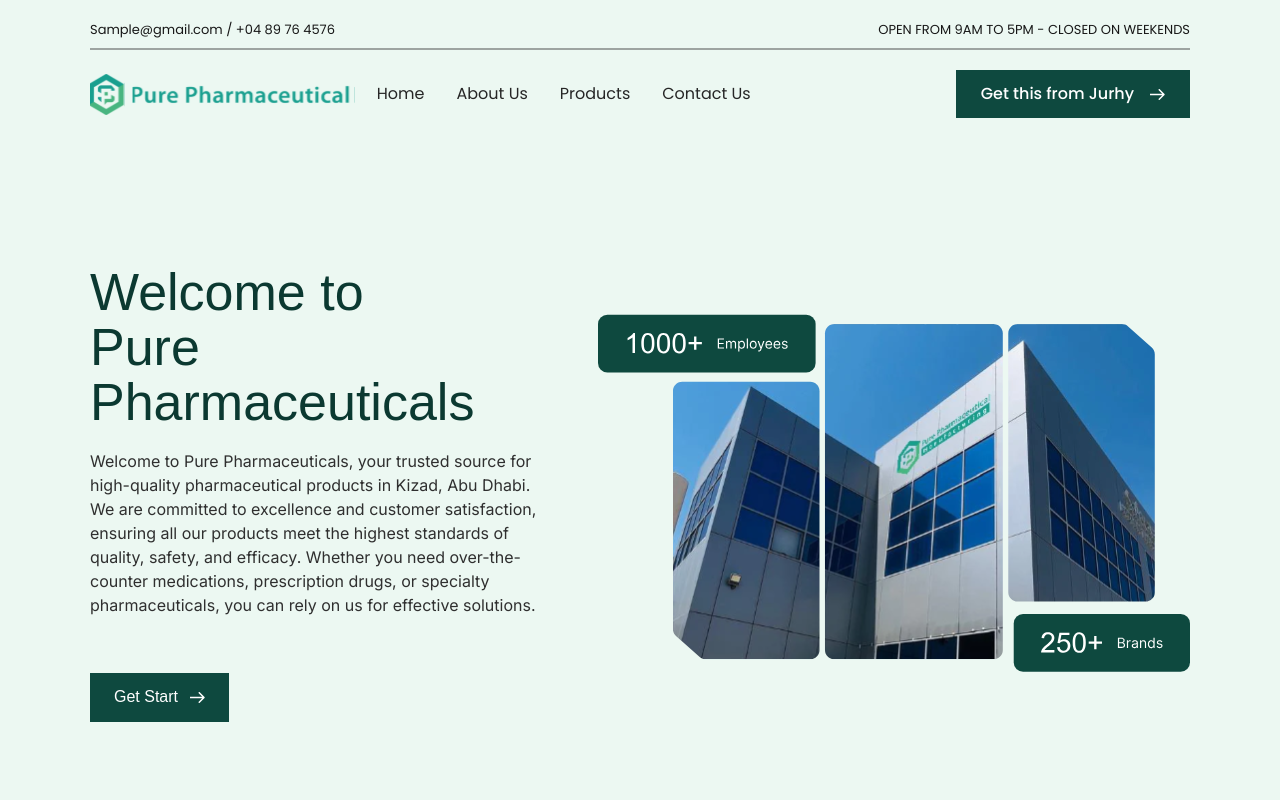
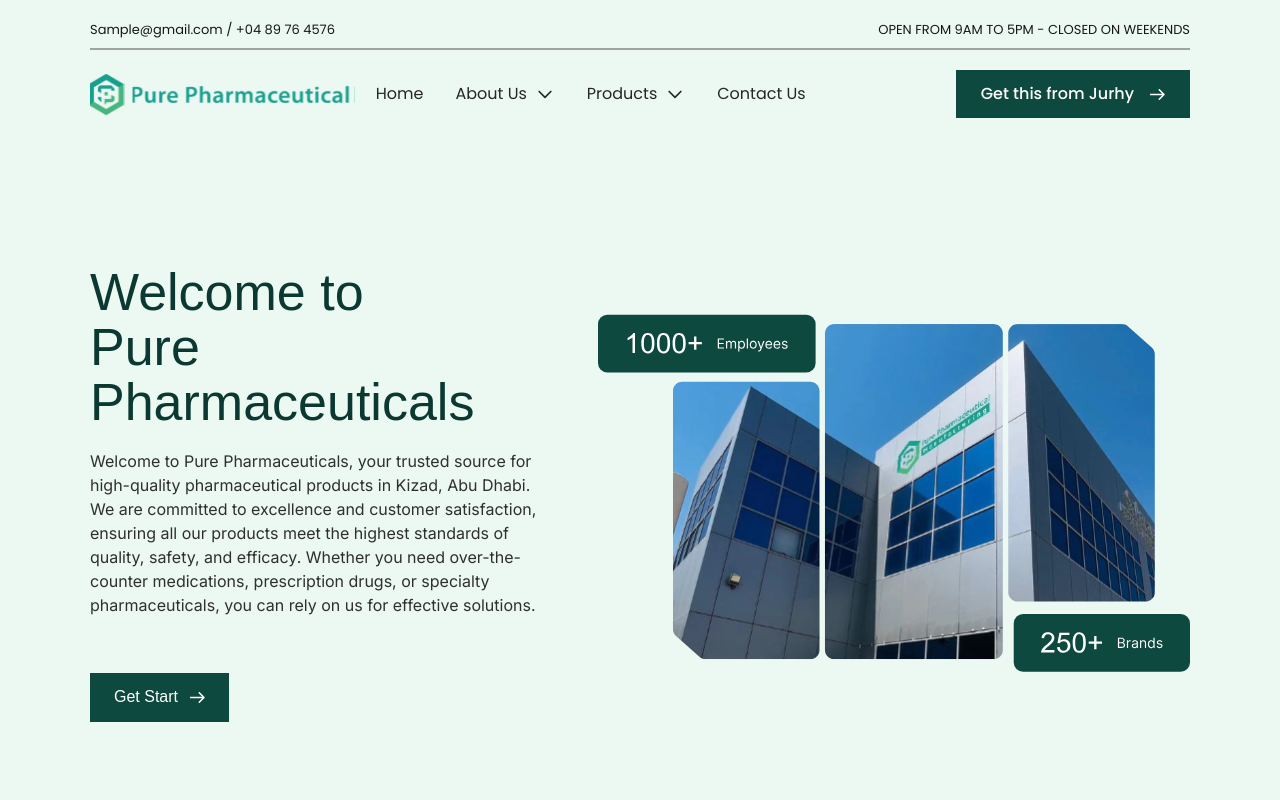
Before and after one commit to mtalha987/PurePharmaceuticals, a Next.js app: page / in a window 1280 px wide. Shown: the top 800 px of the page. Built offline with nearby package versions, Linux system fonts and the light colour scheme.

Commit message:
Navbar lg fixed

```diff
--- a/app/Components/Header.jsx
+++ b/app/Components/Header.jsx
@@ -12,8 +12,8 @@
   const pathname = usePathname();
 
   const getHeaderColor = () => {
-    if (pathname === '/') return 'bg-[#ECF8F2]';
-    return 'bg-white';
+    if (pathname === "/") return "bg-[#ECF8F2]";
+    return "bg-white";
   };
 
   const [isOpen, setIsOpen] = useState(false); // State to control mobile menu
@@ -55,7 +55,9 @@
 
   return (
     <>
-      <div className={`pt-[20px] xl:px-[90px] lg:px-[40px] px-5 ${getHeaderColor()} `}>
+      <div
+        className={`pt-[20px] xl:px-[90px] lg:px-[40px] px-5 ${getHeaderColor()} `}
+      >
         <div className="hidden 2xl:max-w-[1440px] 2xl:mx-auto lg:flex flex-wrap justify-between text-neutral-dark-gray text-[13px] font-primary ">
           <div className="leading-5 font-normal ">
             <span>Sample@gmail.com</span>
@@ -77,20 +79,46 @@
             </Link>
           </div>
           <div className="hidden lg:flex items-center">
-            <div className="xl:mr-[205px] lg:mr-[150px] sm:mr-10 mr-4 text-neutral-gray text-base font-normal font-primary leading-normal">
+            <div className="xl:mr-[150px] lg:mr-[10px] sm:mr-10 mr-4 text-neutral-gray text-base font-normal font-primary leading-normal">
               <ul className="flex gap-8">
-                <li><Link href="/">Home</Link></li>
+                <li>
+                  <Link href="/">Home</Link>
+                </li>
                 <li
                   onMouseEnter={handleAboutHover}
                   onMouseLeave={handleAboutLeave}
                   className="relative"
                 >
-                  <Link href="/about">About Us</Link>
+                  <Link href="/about" className="flex items-center">
+                    About Us{" "}
+                    <svg
+                      className="h-5 w-5 ml-2"
+                      fill="none"
+                      stroke="currentColor"
+                      viewBox="0 0 24 24"
+                      xmlns="http://www.w3.org/2000/svg"
+                    >
+                      <path
+                        strokeLinecap="round"
+                        strokeLinejoin="round"
+                        strokeWidth="2"
+                        d="M19 9l-7 7-7-7"
+                      />
+                    </svg>
+                  </Link>
                   {aboutDropdown && (
-                    <ul className={`absolute left-0  rounded shadow-lg ${getHeaderColor()}`}>
-                      <li className="px-4 py-2 hover:bg-gray-100"><Link href="/about/company">Company</Link></li>
-                      <li className="px-4 py-2 hover:bg-gray-100"><Link href="/about/news">News</Link></li>
-                      <li className="px-4 py-2 hover:bg-gray-100"><Link href="/about/event">Event</Link></li>
+                    <ul
+                      className={`absolute w-[160px] left-0 pt-6  rounded shadow-lg ${getHeaderColor()}`}
+                    >
+                      <li className="px-3 py-2 hover:bg-primary hover:text-white ">
+                        <Link href="/about/company">Company</Link>
+                      </li>
+                      <li className="px-3 py-2 hover:bg-primary hover:text-white ">
+                        <Link href="/about/news">News</Link>
+                      </li>
+                      <li className="px-3 py-2 hover:bg-primary hover:text-white ">
+                        <Link href="/about/event">Event</Link>
+                      </li>
                     </ul>
                   )}
                 </li>
@@ -99,28 +127,70 @@
                   onMouseLeave={handleContactLeave}
                   className="relative"
                 >
-                  <Link href="/product">Products</Link>
+                  <Link href="/product" className="flex items-center">
+                    Products{" "}
+                    <svg
+                      className="h-5 w-5 ml-2"
+                      fill="none"
+                      stroke="currentColor"
+                      viewBox="0 0 24 24"
+                      xmlns="http://www.w3.org/2000/svg"
+                    >
+                      <path
+                        strokeLinecap="round"
+                        strokeLinejoin="round"
+                        strokeWidth="2"
+                        d="M19 9l-7 7-7-7"
+                      />
+                    </svg>
+                  </Link>
                   {contactDropdown && (
-                    <ul className="absolute w-[180px] top-full left  rounded shadow-lg">
+                    <ul className="absolute w-[200px] left-0 pt-6   rounded shadow-lg">
                       <li
-                        className={`relative px-4 py-2 ${getHeaderColor()}`}
+                        className={`flex items-center relative px-3 py-2 ${getHeaderColor()} hover:bg-primary hover:text-white`}
                         onMouseEnter={handleAreaHover}
                         onMouseLeave={handleAreaLeave}
                       >
                         Oral Solid Dosage
+                        <svg
+                      className="h-5 w-5 ml-2"
+                      fill="none"
+                      stroke="currentColor"
+                      viewBox="0 0 24 24"
+                      xmlns="http://www.w3.org/2000/svg"
+                    >
+                      <path
+                        strokeLinecap="round"
+                        strokeLinejoin="round"
+                        strokeWidth="2"
+                        d="M19 9l-7 7-7-7"
+                      />
+                    </svg>
                         {areaDropdown && (
-                          <ul className={`absolute left-full top-0 mt-2 rounded shadow-lg ${getHeaderColor()}`}>
-                            <li className="px-4 py-1 hover:bg-gray-100">Antihypertensives</li>
-                            <li className="px-4 py-1 hover:bg-gray-100">Antihistamines</li>
-                            <li className="px-4 py-1 hover:bg-gray-100">Erectile Dysfunction</li>
-                            <li className="px-4 py-2 hover:bg-gray-100">Lipid Lowering Agents</li>
+                          <ul
+                            className={`absolute left-full -top-2 mt-2 rounded shadow-lg text-black ${getHeaderColor()}`}
+                          >
+                            <li className="px-3 py-2 hover:bg-primary hover:text-white">
+                              Antihypertensives
+                            </li>
+                            <li className="px-3 py-2 hover:bg-primary hover:text-white">
+                              Antihistamines
+                            </li>
+                            <li className="px-3 py-2 hover:bg-primary hover:text-white">
+                              Erectile Dysfunction
+                            </li>
+                            <li className="px-3 py-2 hover:bg-primary hover:text-white">
+                              Lipid Lowering Agents
+                            </li>
                           </ul>
                         )}
                       </li>
                     </ul>
                   )}
                 </li>
-                <li><Link href="/contact">Contact Us</Link></li>
+                <li>
+                  <Link href="/contact">Contact Us</Link>
+                </li>
               </ul>
             </div>
             <div className="px-[25px] py-3 bg-primary justify-center items-center gap-4 inline-flex text-white text-base font-medium font-primary">
@@ -141,23 +211,39 @@
 
         {/* Mobile Menu */}
         {isOpen && (
-          <div className={`lg:hidden flex items-center flex-col ${getHeaderColor()}`}>
+          <div
+            className={`lg:hidden flex items-center flex-col ${getHeaderColor()}`}
+          >
             <ul className="flex items-center w-full flex-col gap-4 pt-4 text-black text-base font-normal font-secondary leading-tight">
-              <li><Link href="/" onClick={handleLinkClick}>Home</Link></li>
+              <li>
+                <Link href="/" onClick={handleLinkClick}>
+                  Home
+                </Link>
+              </li>
               <div className="w-full h-[0px] opacity-40 border border-[#0000004D] "></div>
 
               <li className="relative">
-                <Link href="/about" onClick={handleLinkClick}>About Us</Link>
+                <Link href="/about" onClick={handleLinkClick}>
+                  About Us
+                </Link>
                 <ul className="mt-2 bg-white border border-gray-300 rounded shadow-lg">
-                  <li className="px-4 py-2 hover:bg-gray-100"><Link href="/about/company">Company</Link></li>
-                  <li className="px-4 py-2 hover:bg-gray-100"><Link href="/about/news">News</Link></li>
-                  <li className="px-4 py-2 hover:bg-gray-100"><Link href="/about/event">Event</Link></li>
+                  <li className="px-4 py-2 hover:bg-gray-100">
+                    <Link href="/about/company">Company</Link>
+                  </li>
+                  <li className="px-4 py-2 hover:bg-gray-100">
+                    <Link href="/about/news">News</Link>
+                  </li>
+                  <li className="px-4 py-2 hover:bg-gray-100">
+                    <Link href="/about/event">Event</Link>
+                  </li>
                 </ul>
               </li>
               <div className="w-full h-[0px] opacity-40 border border-[#0000004D] "></div>
 
               <li className="relative">
-                <Link href="/contact" onClick={handleLinkClick}>Contact Us</Link>
+                <Link href="/contact" onClick={handleLinkClick}>
+                  Contact Us
+                </Link>
                 <ul className="mt-2 bg-white border border-gray-300 rounded shadow-lg">
                   <li className="px-4 py-2 hover:bg-gray-100">Location</li>
                   <li className="relative px-4 py-2 hover:bg-gray-100">
```
